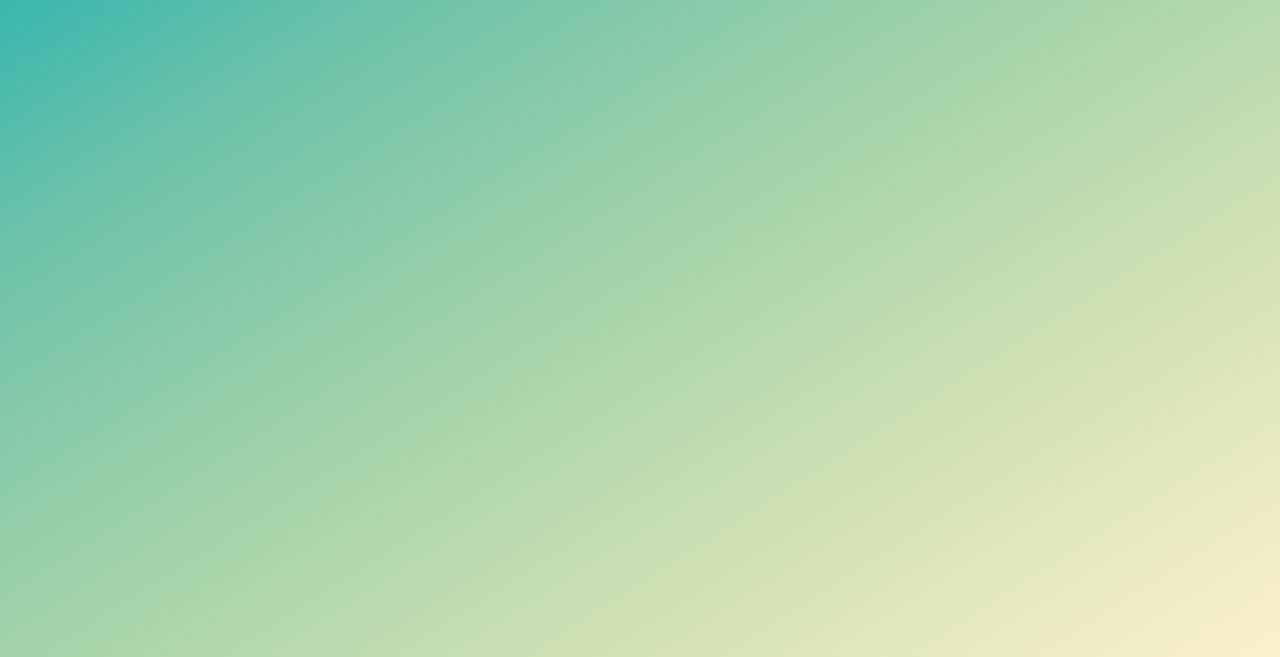
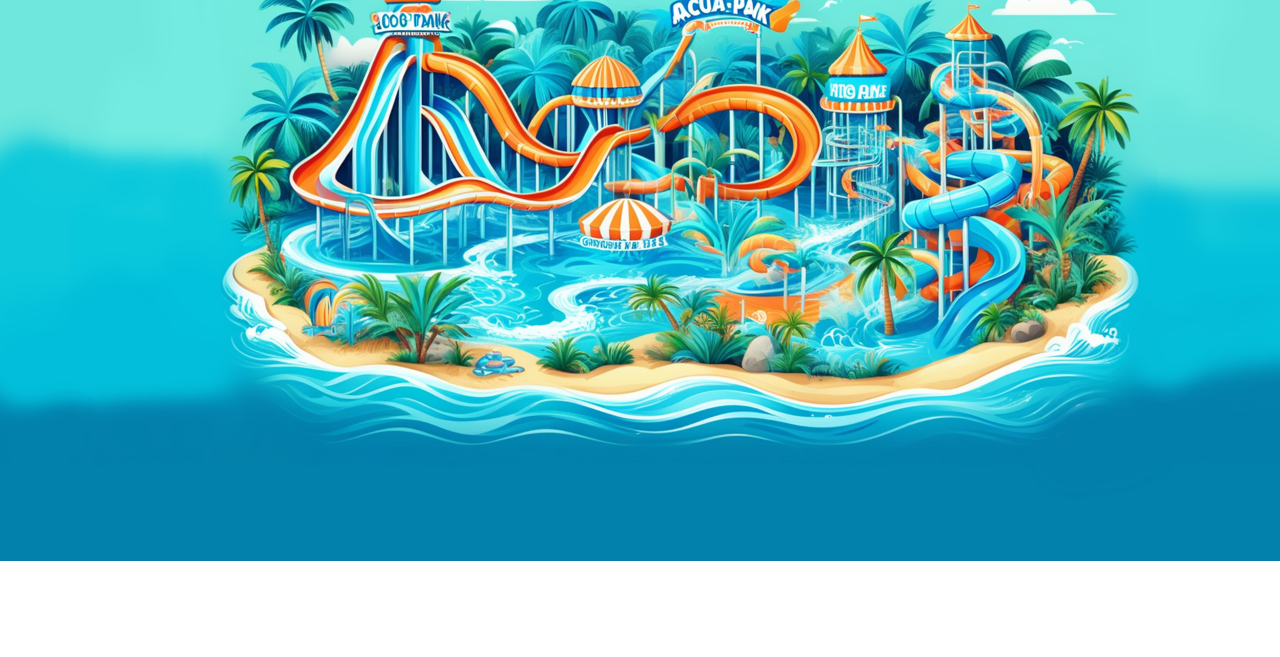
Before and after one commit to Ryotruuser/acquaPark, a plain HTML site: page index.html in a window 1280 px wide. Shown: the part 159-816 px from the top of the page. Drawn offline with Linux system fonts and the light colour scheme.

Commit message:
adicionado e posicionado o fundo da pagina

```diff
--- a/css/abstract/_root.scss
+++ b/css/abstract/_root.scss
@@ -4,8 +4,9 @@ body{
     margin: 0;
     padding: 0;
     box-sizing: border-box;
-    background-image: variaveis.$gradiente-primario ;
+    background: variaveis.$gradiente-primario ;
+    background-image: url(/assets/imgs/bg/bg.jpg);
+    background-position: center top;
+    background-size: cover;
     background-repeat: no-repeat;
-    background-size: contain;
-    height: 100vh;
 }
--- a/css/abstract/_variaveis.scss
+++ b/css/abstract/_variaveis.scss
@@ -3,13 +3,13 @@
 // Variaveis
     //cores
     $cor-primaria: #072152;
-    $cor-secundaria: #18b0b0;
-    $cor-terciaria: #0086ac;
+    $cor-secundaria: #18b0b0 ;
+    $cor-terciaria: #0380aa;
     $cor-quarternaria: #fcf1cc;
     $cor-branco: #fff;
     $cor-preto: #000;
     $cor-default: #f9a553;
-    $gradiente-primario: linear-gradient(to right bottom, #18b0b0, #6cc2a9, #a3d3a9, #d3e2b5, #fcf1cc);
+    $gradiente-primario: linear-gradient(to right bottom, #70e7dc, #70e7dc, #08c7db, #03bad6, #0380aa);
     //fontes
     $ft-textos: "Poppins", sans-serif;
     $ft-titulos: "Lobster", sans-serif;
```
Also changed, not shown: assets/imgs/bg/bg.jpg (added), css/style.css, 1 other file.
